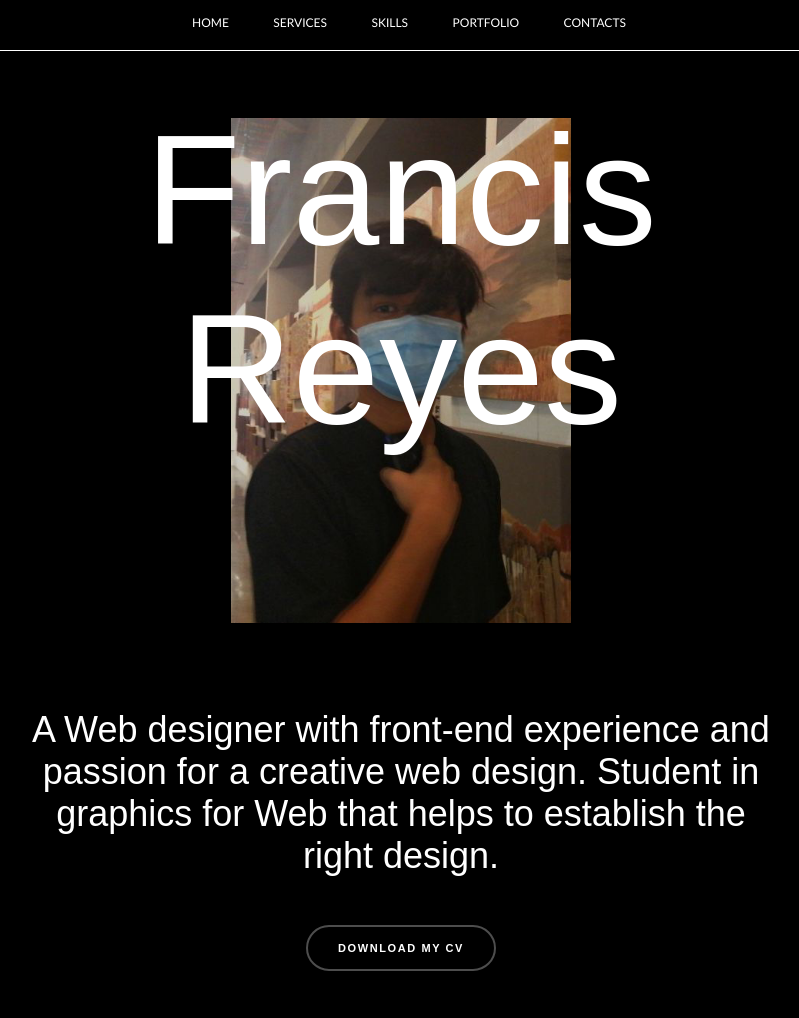
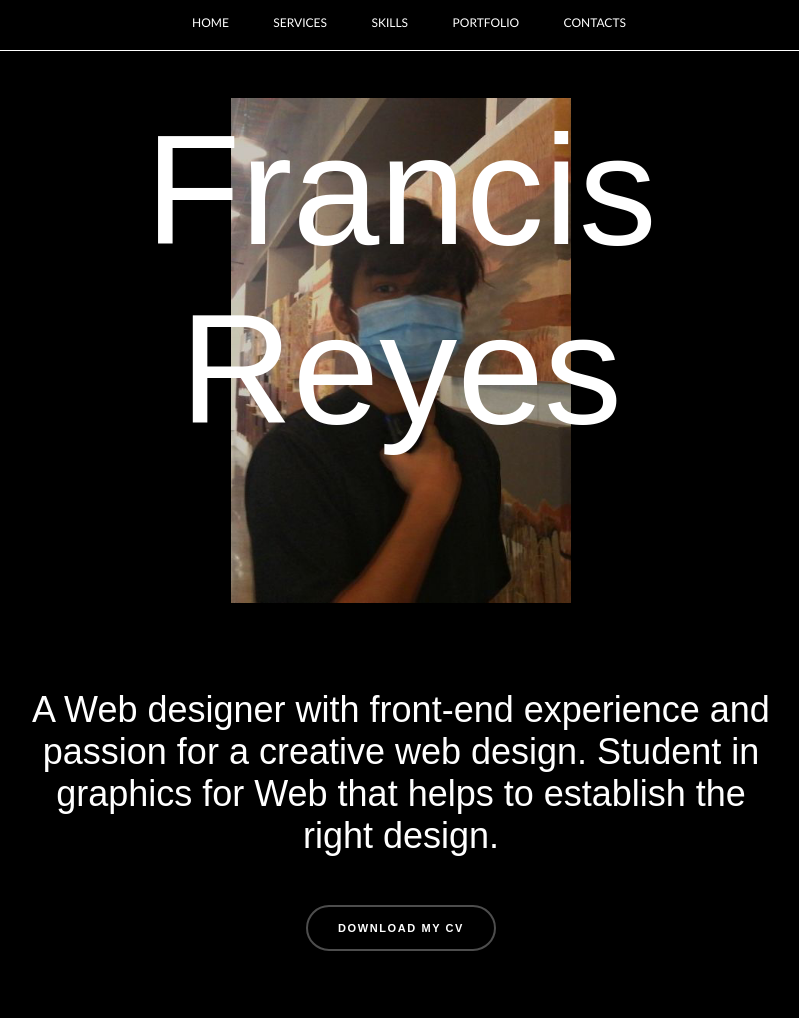
Before and after one commit to reyessirski/Portfolio-github.io, a plain HTML site: page index.html in a window 1280 px wide. Shown: the top 1018 px of the page, without its empty margins (239-1038 px from the left). Drawn offline with nearby package versions, Linux system fonts and the light colour scheme; a web font is replaced by a local one.

Commit message:
Update index.html

```diff
--- a/index.html
+++ b/index.html
@@ -24,7 +24,7 @@
 		</div>
 
 	<div class="container" id="aboutme" style="margin-top: 60px">
-		<img class="center" style="margin-top: 50px; margin-bottom: 50px; width: 340px;" src="me.png" alt="me">
+		<img class="center" style="margin-top: 30px; margin-bottom: 50px; width: 340px;" src="me.png" alt="me">
 		<div class="centered" style="font-family: Caudex, sans-serif; font-size: 156px; color: white;">
 		Francis Reyes
 	</div>
```
